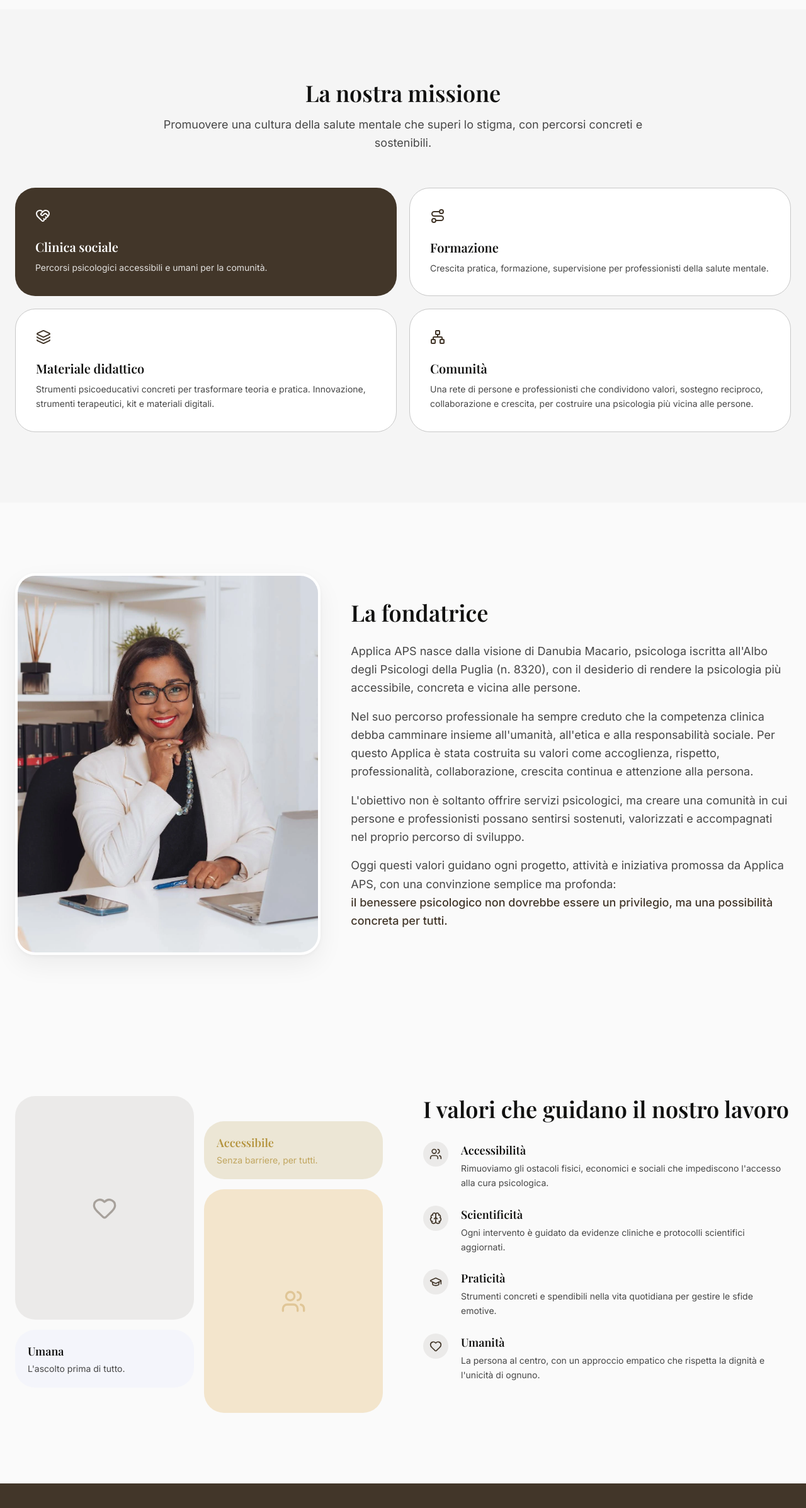
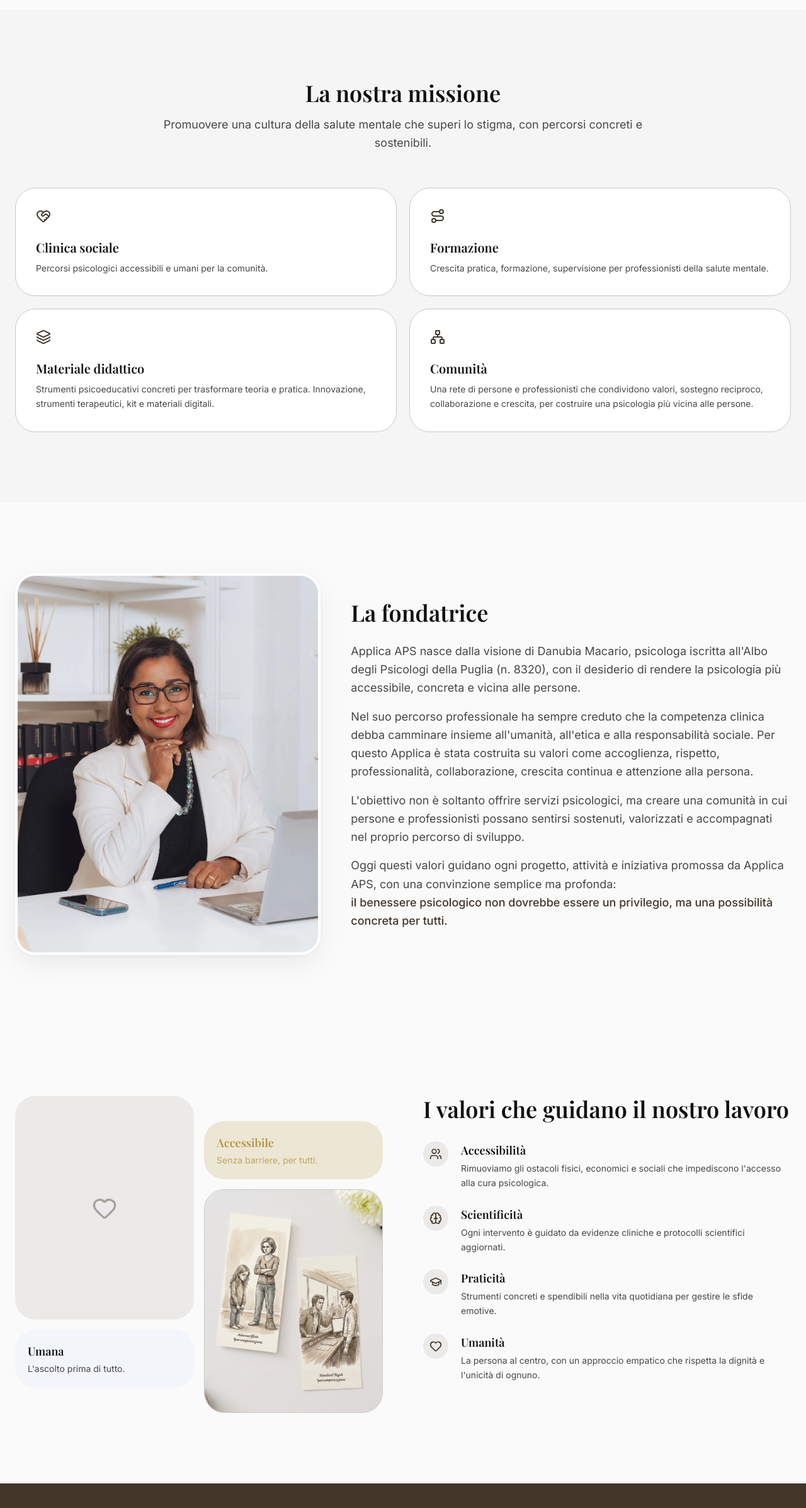
Before and after one commit to applicaaps/applica, a Next.js app in the folder applica-app/: page /chi-siamo in a window 1280 px wide. Shown: the part 801-3195 px from the top of the page at 63% size. Built offline with nearby package versions, Linux system fonts and the light colour scheme; a web font is replaced by a local one.

Commit message:
modifica diverse foto

```diff
--- a/applica-app/app/chi-siamo/page.tsx
+++ b/applica-app/app/chi-siamo/page.tsx
@@ -56,11 +56,11 @@ export default function ChiSiamo() {
 
           <div className="grid grid-cols-1 md:grid-cols-2 gap-5">
             <RevealSection stagger={1}>
-              <div className="bg-[var(--color-primary)] p-8 rounded-2xl text-[var(--color-on-primary)] h-full flex flex-col gap-6 interactive-card">
-                <HeartHandshake size={24} />
+              <div className="bg-white p-8 rounded-2xl border border-[var(--color-outline-variant)] h-full flex flex-col gap-6 interactive-card text-[var(--color-on-surface)]">
+                <HeartHandshake size={24} className="text-[var(--color-primary)]" />
                 <div>
                   <h3 className="text-xl font-bold mb-2">Clinica sociale</h3>
-                  <p className="text-sm opacity-85 leading-relaxed">
+                  <p className="text-sm text-[var(--color-on-surface-variant)] leading-relaxed">
                     Percorsi psicologici accessibili e umani per la comunità.
                   </p>
                 </div>
@@ -170,8 +170,14 @@ export default function ChiSiamo() {
                       <h4 className="text-lg font-bold text-[#b59540] mb-1">Accessibile</h4>
                       <p className="text-sm text-[#b59540]/80">Senza barriere, per tutti.</p>
                     </div>
-                    <div className="aspect-[4/5] rounded-2xl overflow-hidden bg-[var(--color-secondary-fixed-dim)]/30 flex items-center justify-center text-[var(--color-secondary)]">
-                      <Users size={40} className="opacity-40" />
+                    <div className="aspect-[4/5] rounded-2xl overflow-hidden bg-[var(--color-secondary-fixed-dim)]/30 relative border border-[var(--color-outline-variant)]">
+                      <Image
+                        src="/fotoMockup.webp"
+                        alt="Accessibilità"
+                        fill
+                        sizes="(max-width: 768px) 100vw, 20vw"
+                        className="object-cover"
+                      />
                     </div>
                   </div>
                 </div>
```
Also changed, not shown: applica-app/public/fotoMockup.webp (added), applica-app/public/fotoPerProfessionisti.webp.
